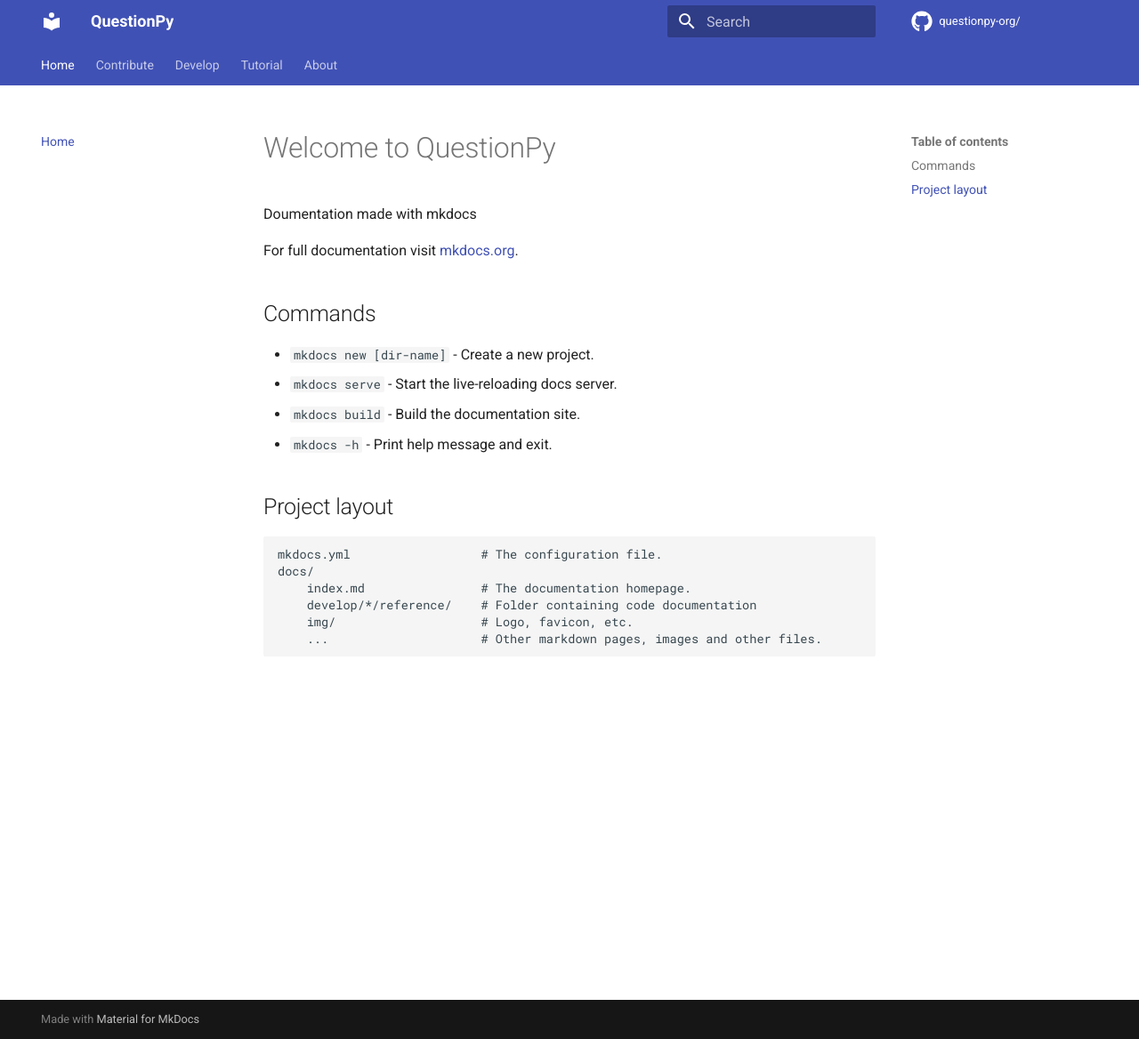
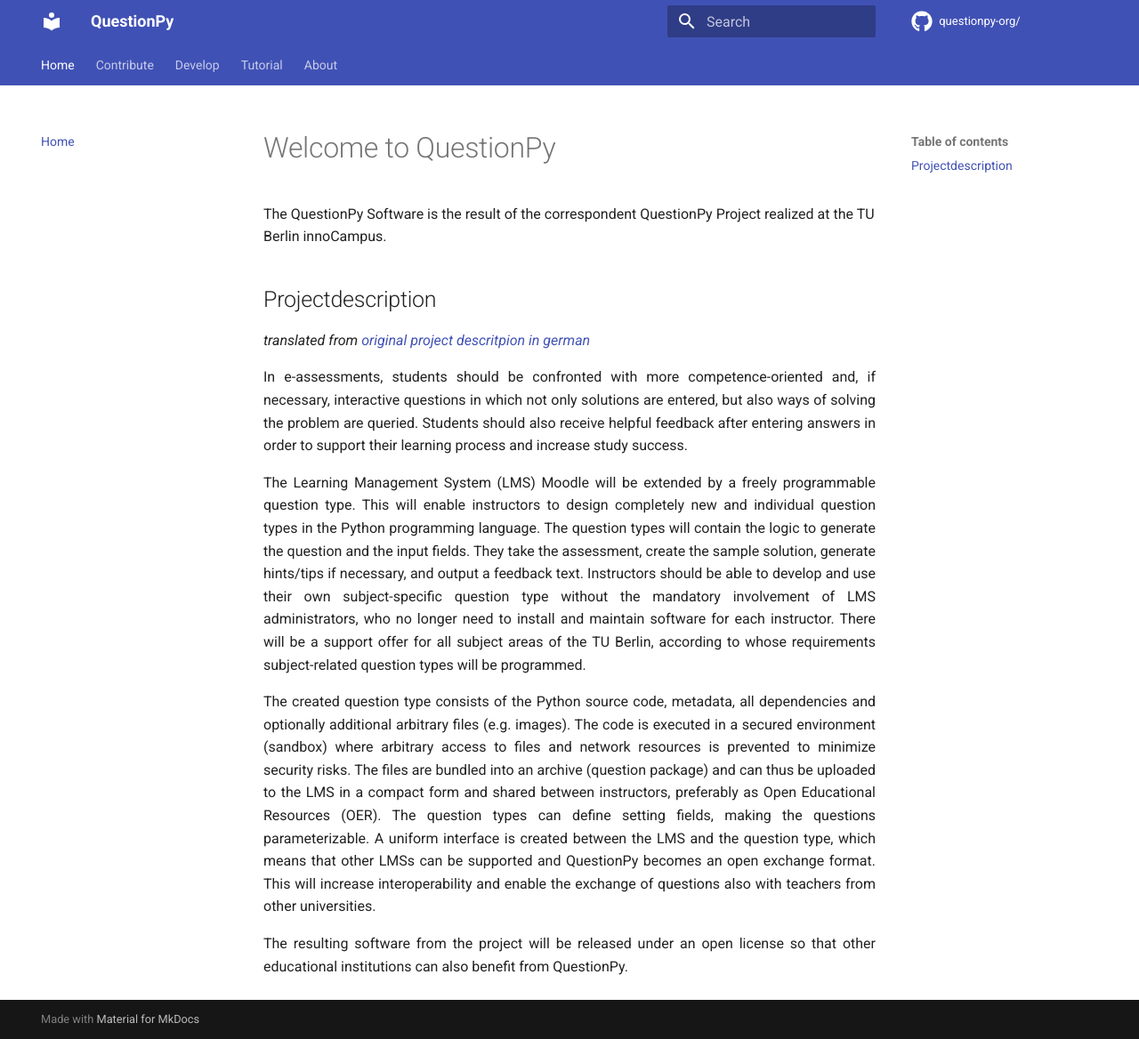
Before and after one commit to questionpy-org/questionpy-docs, an MkDocs documentation site: the page built from docs/index.md, in a window 1280 px wide and 1168 px high. Shown: the whole window at 89% size. Built offline with MkDocs 1.6.1 and Material for MkDocs 9.7.7, drawn with Linux system fonts in a browser that asks for light colours.

Commit message:
documentation: updated submodules and about/index sections

```diff
--- a/docs/index.md
+++ b/docs/index.md
@@ -1,21 +1,32 @@
 # Welcome to QuestionPy
 
-Doumentation made with mkdocs
+The QuestionPy Software is the result of the correspondent QuestionPy Project realized at the TU Berlin innoCampus.
 
-For full documentation visit [mkdocs.org](https://www.mkdocs.org).
+## Projectdescription
+*translated from [original project descritpion in german](https://www.tu.berlin/innocampus/projekte/questionpy)*
 
-## Commands
+<p style="text-align:justify">In e-assessments, students should be confronted with more competence-oriented and, if
+necessary, interactive questions in which not only solutions are entered, but also ways of solving the problem are
+queried. Students should also receive helpful feedback after entering answers in order to support their learning
+process and increase study success.</p>
 
-* `mkdocs new [dir-name]` - Create a new project.
-* `mkdocs serve` - Start the live-reloading docs server.
-* `mkdocs build` - Build the documentation site.
-* `mkdocs -h` - Print help message and exit.
+<p style="text-align:justify">The Learning Management System (LMS) Moodle will be extended by a freely programmable
+question type. This will enable instructors to design completely new and individual question types in the Python
+programming language. The question types will contain the logic to generate the question and the input fields. They
+take the assessment, create the sample solution, generate hints/tips if necessary, and output a feedback text.
+Instructors should be able to develop and use their own subject-specific question type without the mandatory
+involvement of LMS administrators, who no longer need to install and maintain software for each instructor. There will
+be a support offer for all subject areas of the TU Berlin, according to whose requirements subject-related question
+types will be programmed.</p>
 
-## Project layout
+<p style="text-align:justify">The created question type consists of the Python source code, metadata, all dependencies
+and optionally additional arbitrary files (e.g. images). The code is executed in a secured environment (sandbox)
+where arbitrary access to files and network resources is prevented to minimize security risks. The files are bundled
+into an archive (question package) and can thus be uploaded to the LMS in a compact form and shared between instructors,
+preferably as Open Educational Resources (OER). The question types can define setting fields, making the questions
+parameterizable. A uniform interface is created between the LMS and the question type, which means that other LMSs can
+be supported and QuestionPy becomes an open exchange format. This will increase interoperability and enable the
+exchange of questions also with teachers from other universities.</p>
 
-    mkdocs.yml                  # The configuration file.
-    docs/
-        index.md                # The documentation homepage.
-        develop/*/reference/    # Folder containing code documentation
-        img/                    # Logo, favicon, etc.
-        ...                     # Other markdown pages, images and other files.
+<p style="text-align:justify">The resulting software from the project will be released under an open license so that
+other educational institutions can also benefit from QuestionPy.</p>
```
Also changed, not shown: README.md (added, +21 -0 lines), docs/about/index.md (+12 -3 lines), 3 other files.
